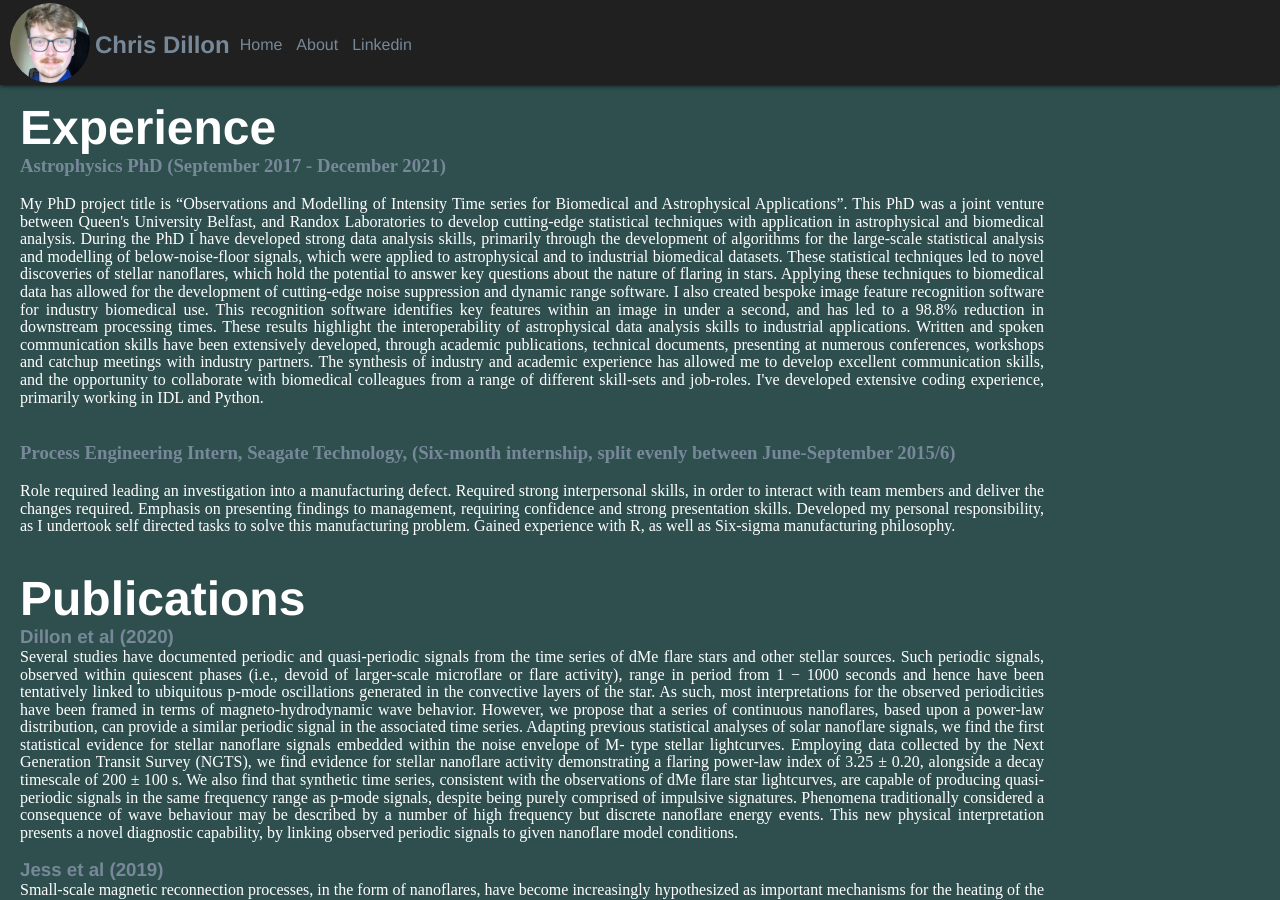
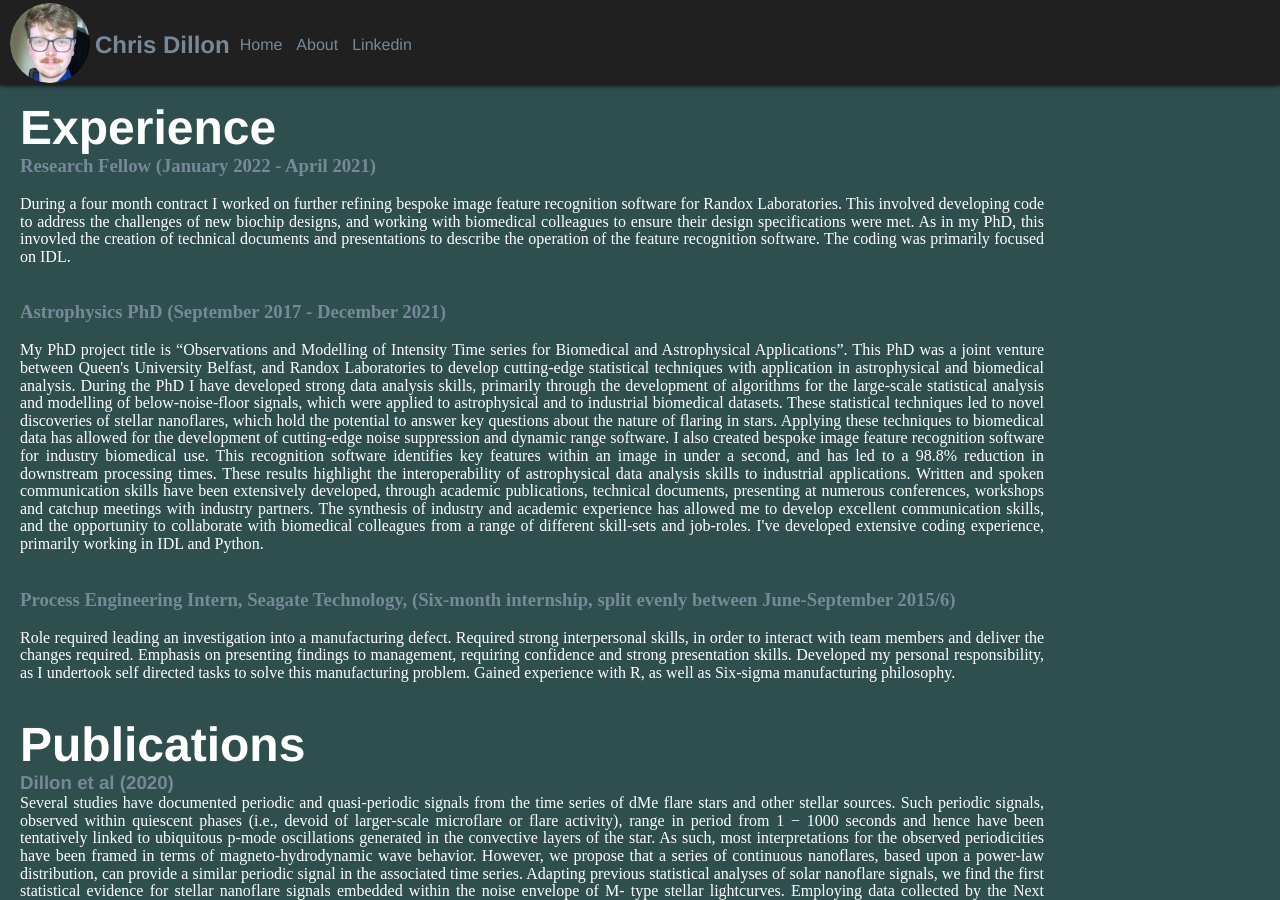
Before and after one commit to ChristopherJohnDillon/ChrisDillon.github.io, a Jekyll site: the page built from index.html, in a window 1280 px wide and 900 px high. Built offline with Jekyll 4.4.1, drawn with Linux system fonts in a browser that asks for light colours.

Commit message:
Update index.html
Added Randox Research fellow Job role.

```diff
--- a/index.html
+++ b/index.html
@@ -7,6 +7,20 @@ title: Christopher Dillon
 
 <div class="Section">
 <h1>Experience</h1>
+
+<h3>Research Fellow (January 2022 -  April 2021)</h3>
+<br>
+<p>
+During a four month contract I worked on further refining bespoke image feature recognition software for Randox Laboratories.
+This involved developing code to address the challenges of new biochip designs, and working with biomedical colleagues to ensure their design specifications were met.
+As in my PhD, this invovled the creation of technical documents and presentations to describe the operation of the feature recognition software. The coding was primarily focused on IDL.
+  </p>
+
+<br>
+<br>
+</div>
+
+
 
 <h3>Astrophysics PhD (September 2017 -  December 2021)</h3>
 <br>
```
